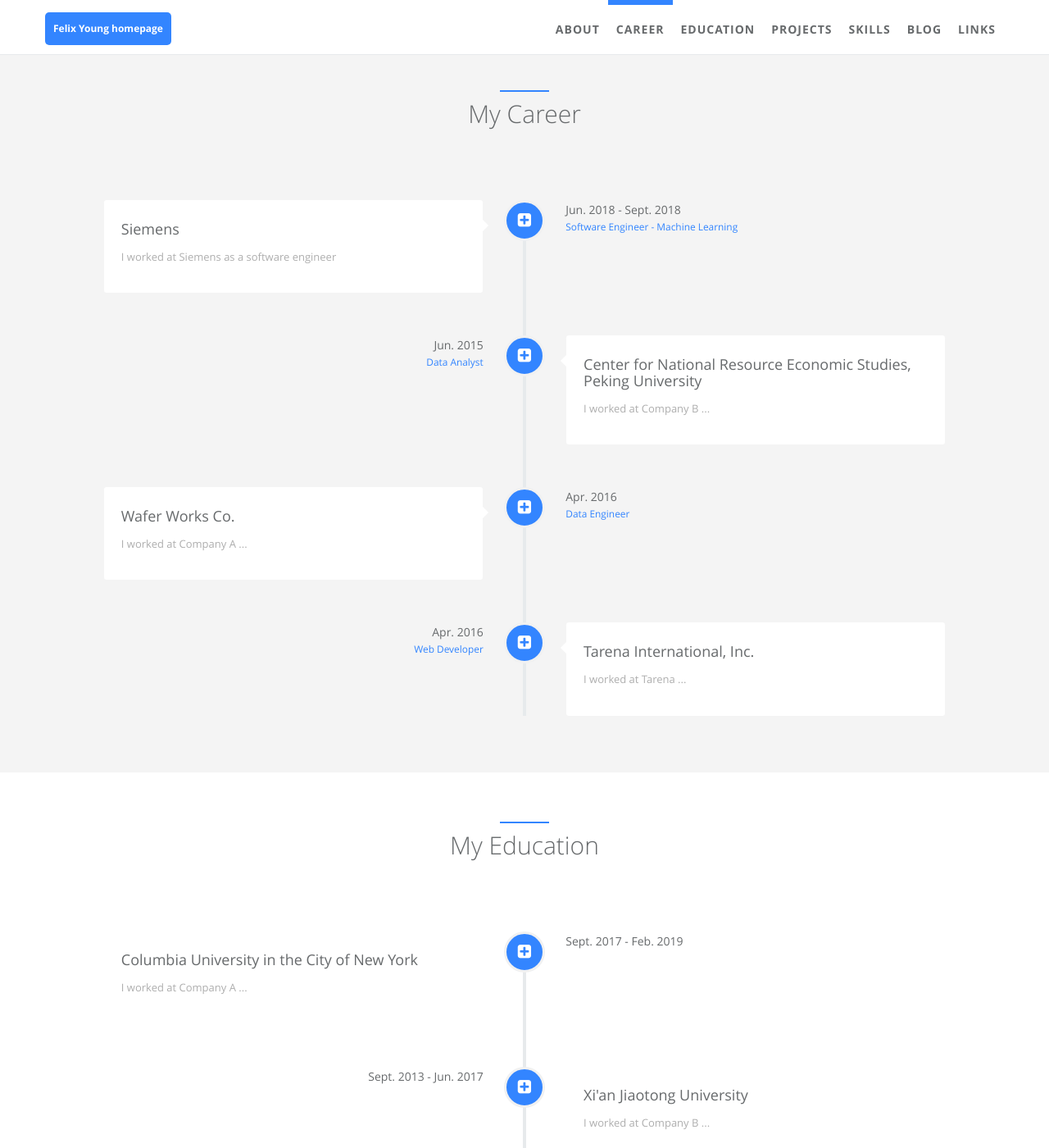
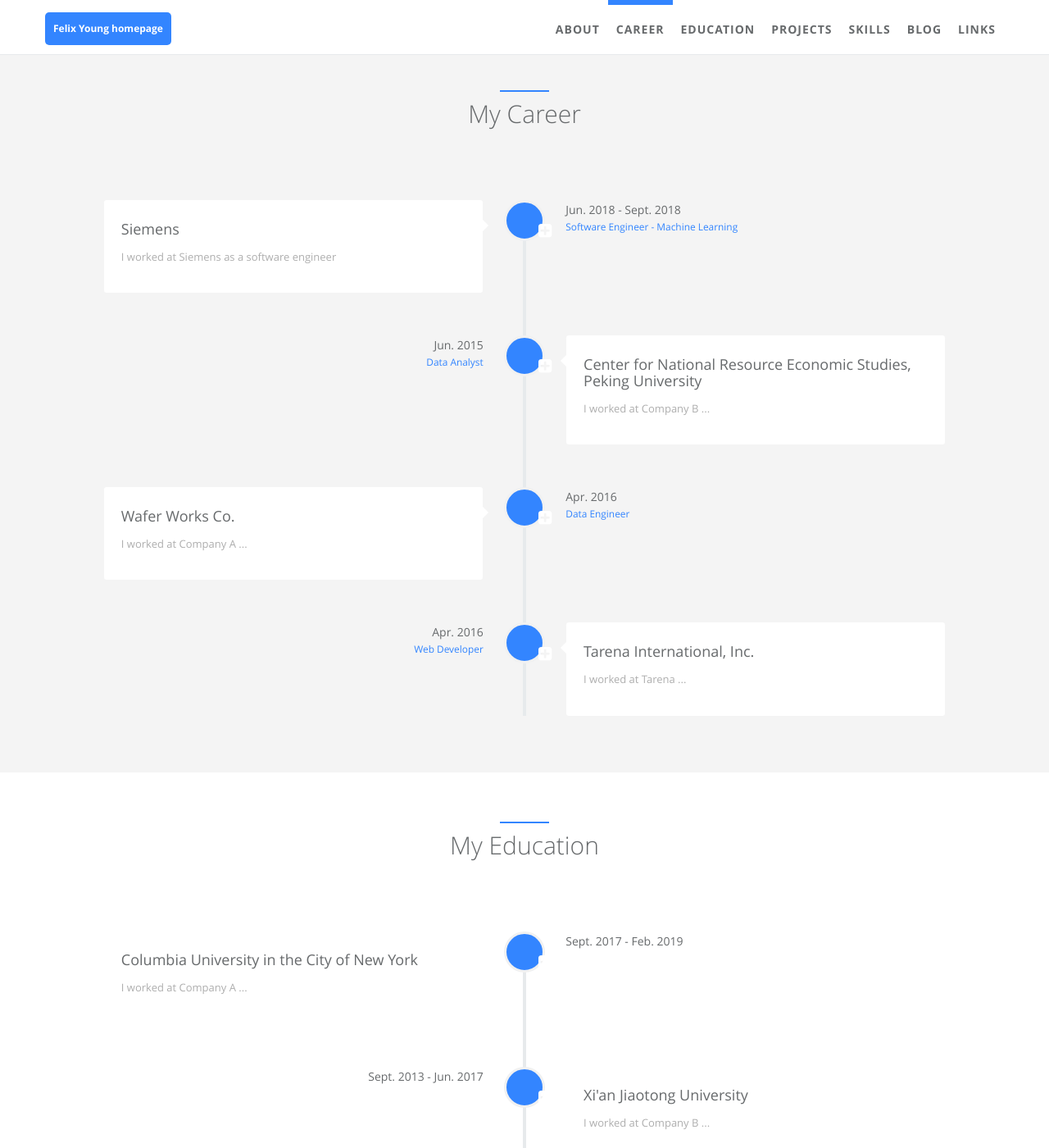
Before and after one commit to abx67/felixyoung, a Jekyll site: the page built from index.html, in a window 1280 px wide and 1400 px high, scrolled down 832 px. Shown: the whole window at 82% size. Built offline with Jekyll 4.4.1, drawn with Linux system fonts in a browser that asks for light colours.

Commit message:
Update _style.scss

```diff
--- a/_sass/_style.scss
+++ b/_sass/_style.scss
@@ -1084,18 +1084,18 @@
   position: absolute;
   top: 0;
   left: 0;
-  width: 80px;
-  height: 80px;
+  width: 40px;
+  height: 40px;
   border-radius: 50%;
   font-size: 16px;
   border: 3px solid #f1f1f1;
   i {
     display: block;
-    width: 24px;
-    height: 24px;
+    width: 48px;
+    height: 48px;
     position: relative;
-    left: 50%;
-    top: 50%;
+    left: 80%;
+    top: 80%;
     margin-left: -12px;
     margin-top: -9px;
   }
```
